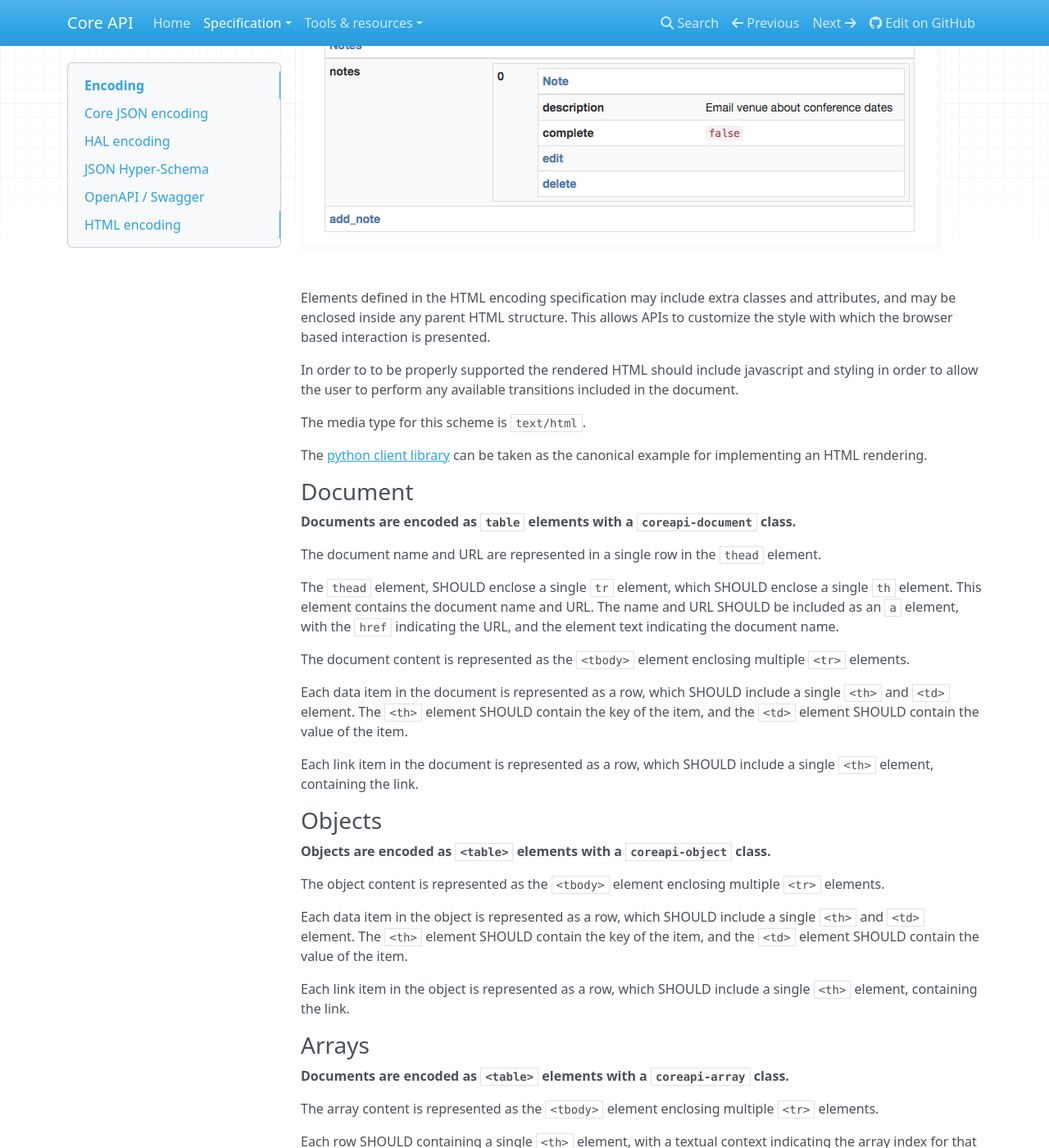
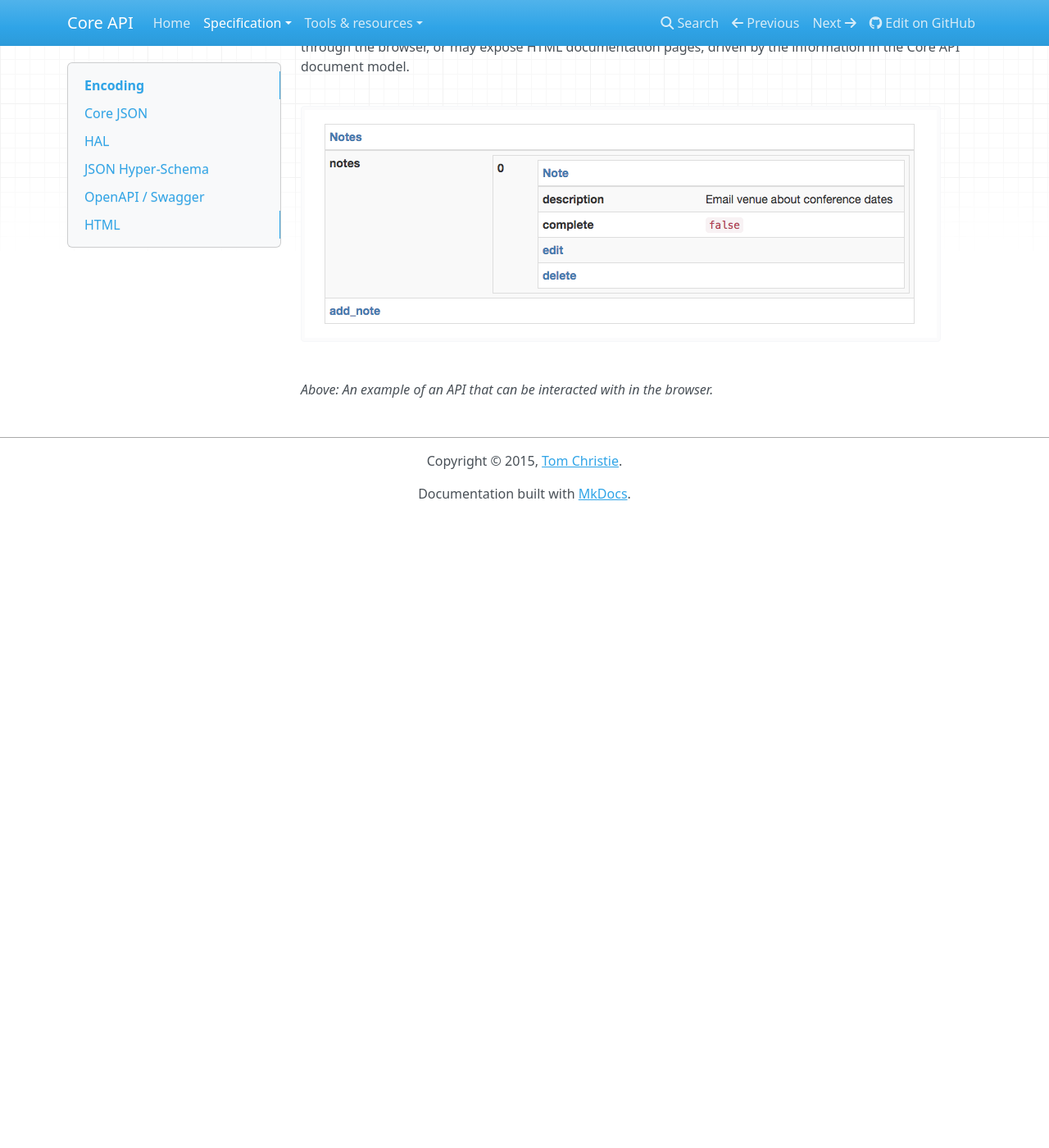
Before and after one commit to core-api/core-api, an MkDocs documentation site: the page built from docs/specification/encoding.md, in a window 1280 px wide and 1400 px high, scrolled down 6007 px. Shown: the whole window at 82% size. Built offline with MkDocs 1.6.1, drawn with Linux system fonts in a browser that asks for light colours; nearby versions of some CDN libraries; old or Windows-style settings are respelled for this version of MkDocs; after the commit the page ends 6637 px from its top, so only the background shows below that; some of the changed text lies outside the part shown.

Commit message:
Documentation rejigging

```diff
--- a/docs/css/extra.css
+++ b/docs/css/extra.css
@@ -3,6 +3,6 @@ div.col-md-9 h1:first-of-type {
     font-size: 60px;
     font-weight: 300;
 }
-body.homepage div.col-md-9 p:first-of-type {
+/*body.homepage div.col-md-9 p:first-of-type {
     text-align: center;
-}
+}*/
--- a/docs/specification/encoding.md
+++ b/docs/specification/encoding.md
@@ -4,13 +4,15 @@
 
 The **encoding layer** defines the mapping between [the document layer](document.md), and its byte string encoding.
 
-Core API currently defines a JSON based encoding scheme, and an HTML encoding scheme.
+Core API currently defines a canonical encoding scheme called Core JSON,  but other encodings may also be supported.
 
 Servers implementations are free to support and respond with either of these schemes. Server implementations MAY choose to use the client `Accept` header to determine which of the two representations to respond with.
 
 ---
 
-## Core JSON encoding
+## Core JSON
+
+Core JSON is a format that can be used to represent either Schema responses or Hypermedia response. It is designed to map cleanly to the Core API document model.
 
 A document is represented using the [JSON encoding][json]. In addition to the standard set of JSON primitives, Core JSON adds the following:
 
@@ -185,7 +187,7 @@ Clients MAY choose to allow an optional verbose style. Using this style will ens
 
 ---
 
-## HAL encoding
+## HAL
 
 *HAL services MUST expose their endpoints with the `application/hal+json` media type.*
 
@@ -255,86 +257,17 @@ The following constraints currently exist, although future work is planned on ea
 
 ---
 
-## HTML encoding
+## HTML
 
-The HTML encoding for Core API allows servers to respond in a way that allows for direct Web browser based interaction with the API.
+Core API also allows servers to respond in a way that allows for direct Web browser
+based interaction with the API.
 
-This encoding is primarily intended for usage in Web browsers, but MAY also be parsed as a machine readable format.
+By providing an HTML encoding, a service may expose either an API that can be interacted
+with directly through the browser, or may expose HTML documentation pages, driven by
+the information in the Core API document model.
 
 ![HTML Encoding](../images/html-encoding.png)
 
-Elements defined in the HTML encoding specification may include extra classes and attributes, and may be enclosed inside any parent HTML structure. This allows APIs to customize the style with which the browser based interaction is presented.
-
-In order to to be properly supported the rendered HTML should include javascript and styling in order to allow the user to perform any available transitions included in the document.
-
-The media type for this scheme is `text/html`.
-
-The [python client library](https://github.com/core-api/python-client) can be taken as the canonical example for implementing an HTML rendering.
-
-### Document
-
-**Documents are encoded as `table` elements with a `coreapi-document` class.**
-
-The document name and URL are represented in a single row in the `thead` element.
-
-The  `thead` element, SHOULD enclose a single `tr` element, which SHOULD enclose a single `th` element. This element contains the document name and URL. The name and URL SHOULD be included as an `a` element, with the `href` indicating the URL, and the element text indicating the document name.
-
-The document content is represented as the `<tbody>` element enclosing multiple `<tr>` elements.
-
-Each data item in the document is represented as a row, which SHOULD include a single `<th>` and `<td>` element. The `<th>` element SHOULD contain the key of the item, and the `<td>` element SHOULD contain the value of the item.
-
-Each link item in the document is represented as a row, which SHOULD include a single `<th>` element, containing the link.
-
-### Objects
-
-**Objects are encoded as `<table>` elements with a `coreapi-object` class.**
-
-The object content is represented as the `<tbody>` element enclosing multiple `<tr>` elements.
-
-Each data item in the object is represented as a row, which SHOULD include a single `<th>` and `<td>` element. The `<th>` element SHOULD contain the key of the item, and the `<td>` element SHOULD contain the value of the item.
-
-Each link item in the object is represented as a row, which SHOULD include a single `<th>` element, containing the link.
-
-### Arrays
-
-**Documents are encoded as `<table>` elements with a `coreapi-array` class.**
-
-The array content is represented as the `<tbody>` element enclosing multiple `<tr>` elements.
-
-Each row SHOULD containing a single `<th>` element, with a textual context indicating the array index for that row.
-
-Each row SHOULD contain a single `<td>` element, containing the item at that point in the array.
-
-### Links
-
-**Links are encoded as `<a>` elements, with a `coreapi-link` class.**
-
-The key under which the Link is contained by its parent Object or Document SHOULD be contained in the text content of the element.
-
-The URL of the Link SHOULD be contained in the `href` value of the element.
-
-The action value of the Link SHOULD be include in a `data-action` attribute.
-
-The transform value of the Link SHOULD be include in a `data-transform` attribute.
-
-The fields for the Link SHOULD be included in a `data-fields` attribute, which should be a whitespace separated list of the field names.
-
-### Data primitives
-
-**Data primitives are encoded as `<code>` and `<span>` elements.**
-
-The `true`, `false` and `null` primitives SHOULD be enclosed within a `<code>` element, using their textual name as the content. For example `<code>true</code>`.
-
-Number and integer primitives SHOULD be enclosed within a `<code>` element.
-
-String primitives SHOULD be enclosed within a `<span>` element.
-The newline character, `'\n'`, MAY be replaced with a `<br/>` element.
-
-### Errors
-
-**Errors are encoded as `<ul>` elements, with a `coreapi-error` class.**
-
-Each message in the error SHOULD be included as a `<li>` element, with the text of the element containing the message value.
-
+*Above: An example of an API that can be interacted with in the browser.*
 
 [json]: http://www.json.org
```
Also changed, not shown: docs/index.md (+20 -37 lines).
